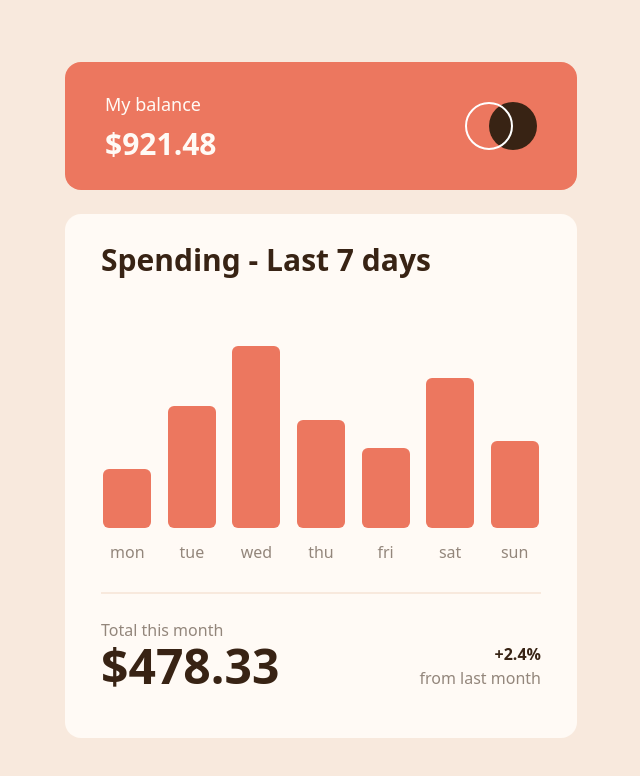
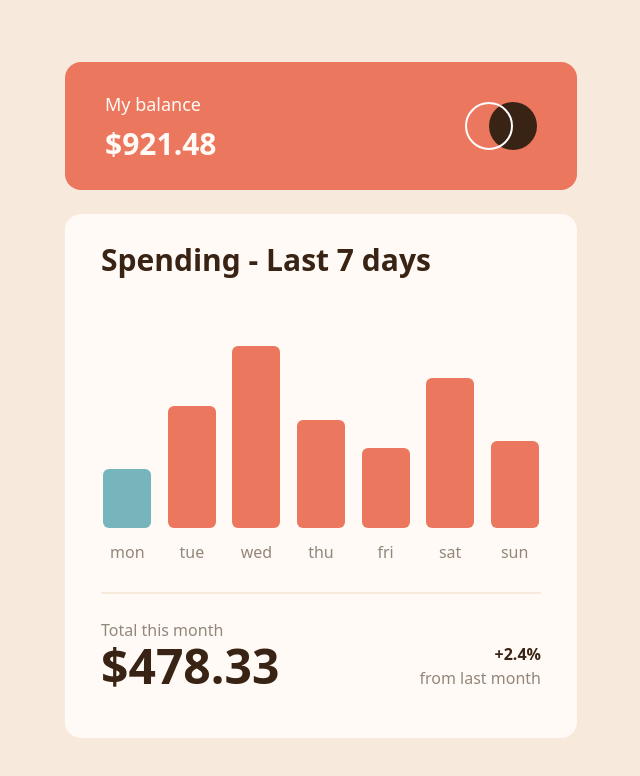
Before and after one commit to Puchinn/expenses-chart-component, a React (Vite) app: page / in a window 1280 px wide. Shown: the top 776 px of the page, without its empty margins (319-959 px from the left). Built offline with nearby package versions, Linux system fonts and the light colour scheme.

Commit message:
fix styles bug

```diff
--- a/src/components/Bar.jsx
+++ b/src/components/Bar.jsx
@@ -7,8 +7,8 @@ function Bar({ day, amount, today }) {
 			</div>
 			<div
 				className={`mx-auto ${
-					today && 'bg-Cyan'
-				} w-12 rounded-md bg-Soft-red group-hover:bg-Cyan`}
+					today ? 'bg-Cyan' : 'bg-Soft-red'
+				} w-12 rounded-md  group-hover:bg-Cyan`}
 				style={{ height: altura }}></div>
 			<p className='text-center text-Medium-brown'>{day}</p>
 		</div>
```
